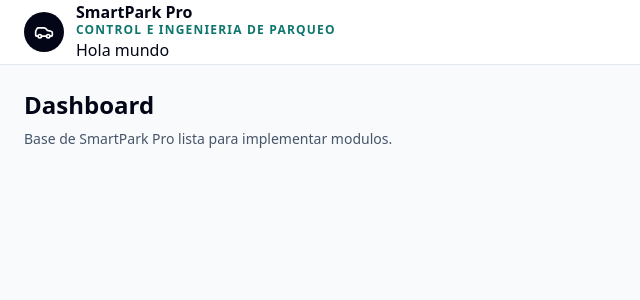
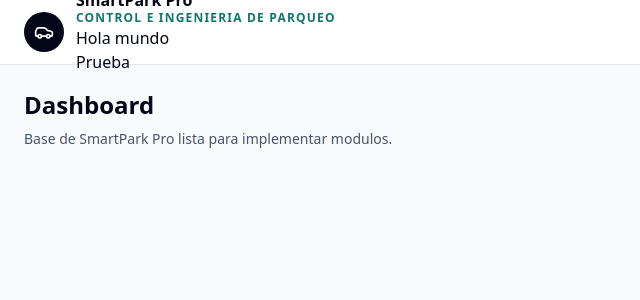
Before and after one commit to Jsuarez320/SmartPark-Pro, a React (Vite) app in the folder Frontend/: page / in a window 1280 px wide. Shown: the top 300 px of the page, without its empty margins (0-640 px from the left). Built offline with nearby package versions, Linux system fonts and the light colour scheme.

Commit message:
feat: add test paragraph to Header component

```diff
--- a/Frontend/src/layout/Header.tsx
+++ b/Frontend/src/layout/Header.tsx
@@ -14,6 +14,7 @@ export function Header() {
               Control e ingenieria de parqueo
             </p>
             <p>Hola mundo</p>
+            <p>Prueba</p>
           </div>
         </div>
       </div>
```
